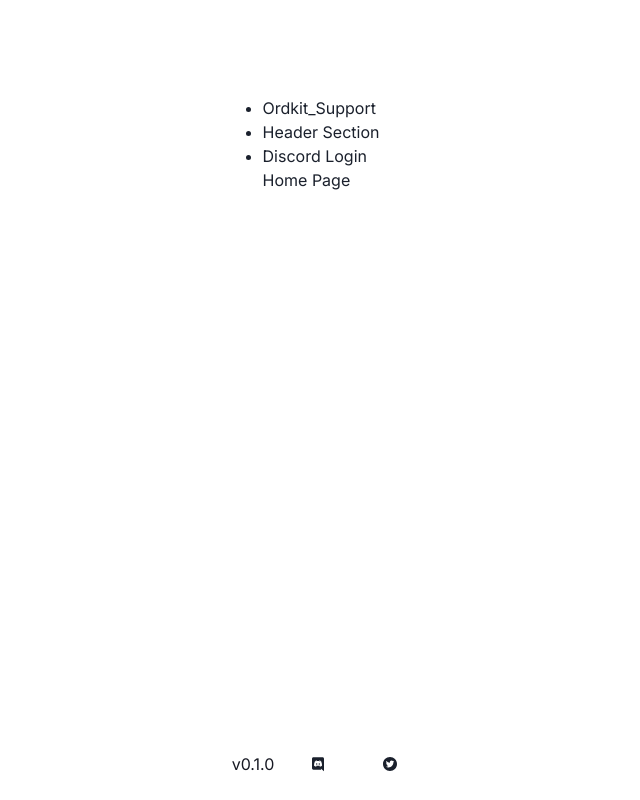
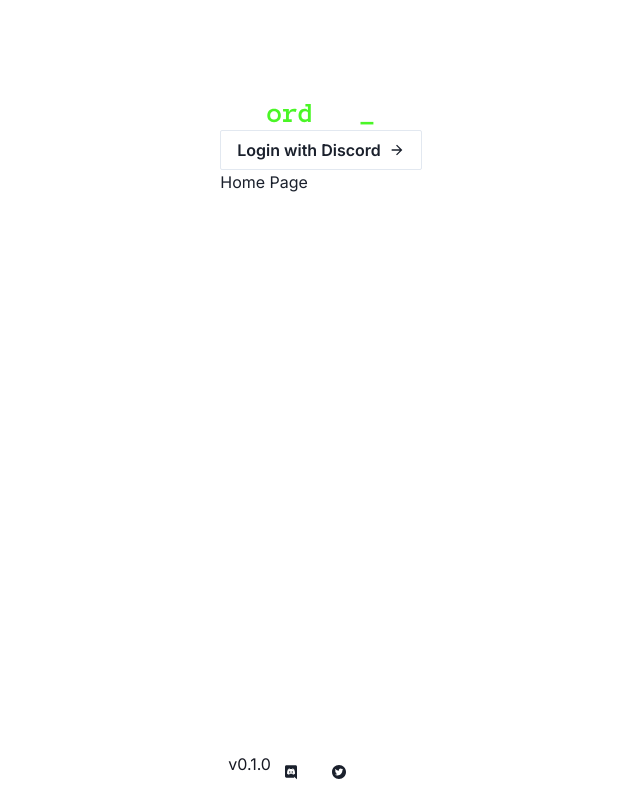
Before and after one commit to Garabed96/support_template, a Next.js app: page / in a window 1280 px wide. Shown: the whole page, without its empty margins (319-959 px from the left). Built offline with nearby package versions, Linux system fonts and the light colour scheme.

Commit message:
Header items

```diff
--- a/app/components/footer/footer.tsx
+++ b/app/components/Footer/Footer.tsx
@@ -12,25 +12,24 @@
 import { Tooltip } from "@chakra-ui/tooltip";
 
 const appVersion = require("../../../package.json").version;
+const MyTooltip = dynamic(() => import("../Tooltips/MyTooltip"));
 
 function Footer(props) {
   const textColor = useColorModeValue("gray.900", "white");
+  const bgColor = useColorModeValue("white", "black");
   return (
     <Flex
-      as="footer"
-      position="fixed"
-      bottom="0"
-      left="0"
-      right="0"
-      justifyContent="center"
-      alignItems="center"
-      gap="6"
-      py="4"
-      bg={useColorModeValue("white", "gray.800")}
-      zIndex="9999"
+      w="full"
+      p={2}
+      pos="fixed"
+      bottom={0}
+      borderTop="2px solid"
+      borderColor="whiteAlpha.200"
+      bgColor={bgColor}
+      zIndex={999}
     >
       <Text color={textColor}>v{appVersion}</Text>
-      <Tooltip label="Join our Discord!" hasArrow>
+      <MyTooltip label="Join our Discord!" hasArrow>
         <IconButton
           aria-label="Discord Button"
           rounded="full"
@@ -38,8 +37,8 @@
           icon={<RiDiscordFill />}
           onClick={() => window.open("", "_blank")}
         />
-      </Tooltip>
-      <Tooltip label="Follow us on Twitter!" hasArrow>
+      </MyTooltip>
+      <MyTooltip label="Follow us on Twitter!" hasArrow>
         <IconButton
           ml={2}
           aria-label="Twitter Button"
@@ -48,7 +47,7 @@
           icon={<AiFillTwitterCircle />}
           onClick={() => window.open("", "_blank")}
         />
-      </Tooltip>
+      </MyTooltip>
     </Flex>
   );
 }
--- /dev/null
+++ b/app/components/Header/NavBar.tsx
@@ -0,0 +1,29 @@
+import React from "react";
+import { Image } from "@chakra-ui/image";
+import ordLogo from "../../../public/logos/primary-logo.svg";
+import { Center } from "@chakra-ui/layout";
+import { Button } from "@chakra-ui/button";
+import { ArrowForwardIcon } from "@chakra-ui/icons";
+
+function NavBar() {
+  return (
+    <React.Fragment>
+      <nav>
+        <Center>
+          <Image src={"/logos/primary-logo.svg"} maxW={110} alt="logo" />
+        </Center>{" "}
+        <Button
+          w="full"
+          rounded="sm"
+          variant="outline"
+          rightIcon={<ArrowForwardIcon />}
+          onClick={() => console.log("CLICKED ON DISCORD LOGIN")}
+        >
+          Login with Discord
+        </Button>
+      </nav>
+    </React.Fragment>
+  );
+}
+
+export default NavBar;
--- a/app/components/header/NavBar.tsx
+++ /dev/null
@@ -1,17 +0,0 @@
-import React from "react";
-
-function NavBar() {
-  return (
-    <React.Fragment>
-      <nav>
-        <ul>
-          <li>Ordkit_Support </li>
-          <li>Header Section</li>
-          <li>Discord Login</li>
-        </ul>
-      </nav>
-    </React.Fragment>
-  );
-}
-
-export default NavBar;
--- a/app/components/layout.tsx
+++ b/app/components/layout.tsx
@@ -1,10 +1,10 @@
 import React from "react";
-// import NavBar from "./header/NavBar";
+// import NavBar from "./Header/NavBar";
 // import Footer from "./Footer/Footer";
 import { Box, Flex, Text, Spacer } from "@chakra-ui/react";
 import dynamic from "next/dynamic";
 import { useColorModeValue } from "@chakra-ui/color-mode";
-const NavBar = dynamic(() => import("./header/NavBar"));
+const NavBar = dynamic(() => import("./Header/NavBar"));
 const Footer = dynamic(() => import("./Footer/Footer"));
 
 export default function ComponentsLayout({
--- a/app/layout.tsx
+++ b/app/layout.tsx
@@ -3,8 +3,8 @@
 import { Inter } from "next/font/google";
 import Head from "./head";
 import { ChakraProvider } from "@chakra-ui/react";
-import NavBar from "./components/header/NavBar";
-import Footer from "./components/footer/footer";
+import NavBar from "./components/Header/NavBar";
+import Footer from "./components/Footer/Footer";
 import React from "react";
 
 const inter = Inter({ subsets: ["latin"] });
```
Also changed, not shown: package.json (+4 -3 lines).
